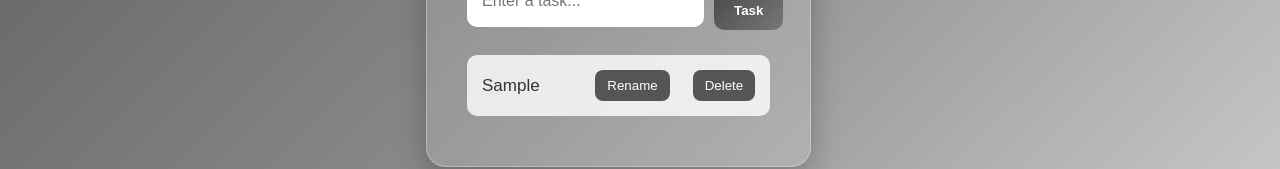
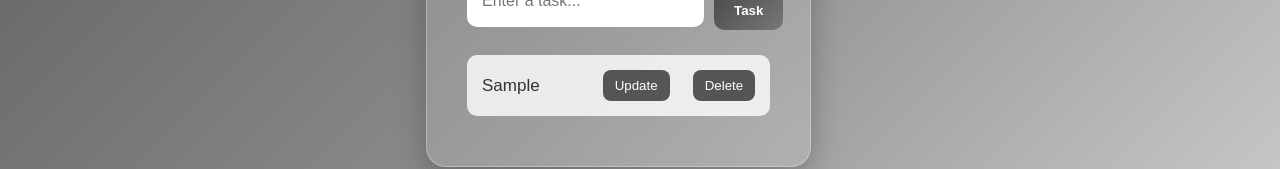
Before and after one commit to willcodeankit/To-do-list-using-React, a React (Vite) app: page / in a window 1280 px wide. Both pictures are taken after typing "Sample" into the empty fields and a click on the button "Add Task". Shown: the part 435-604 px from the top of the page. Built offline with nearby package versions, Linux system fonts and the light colour scheme.

Commit message:
Changing Rename to Update

```diff
--- a/src/App.jsx
+++ b/src/App.jsx
@@ -78,7 +78,7 @@ function App() {
 
             <div className="task-buttons">
   <button onClick={() => renameTask(task.id)}>
-    Rename
+    Update
   </button>
 
   <button onClick={() => deleteTask(task.id)}>
```
